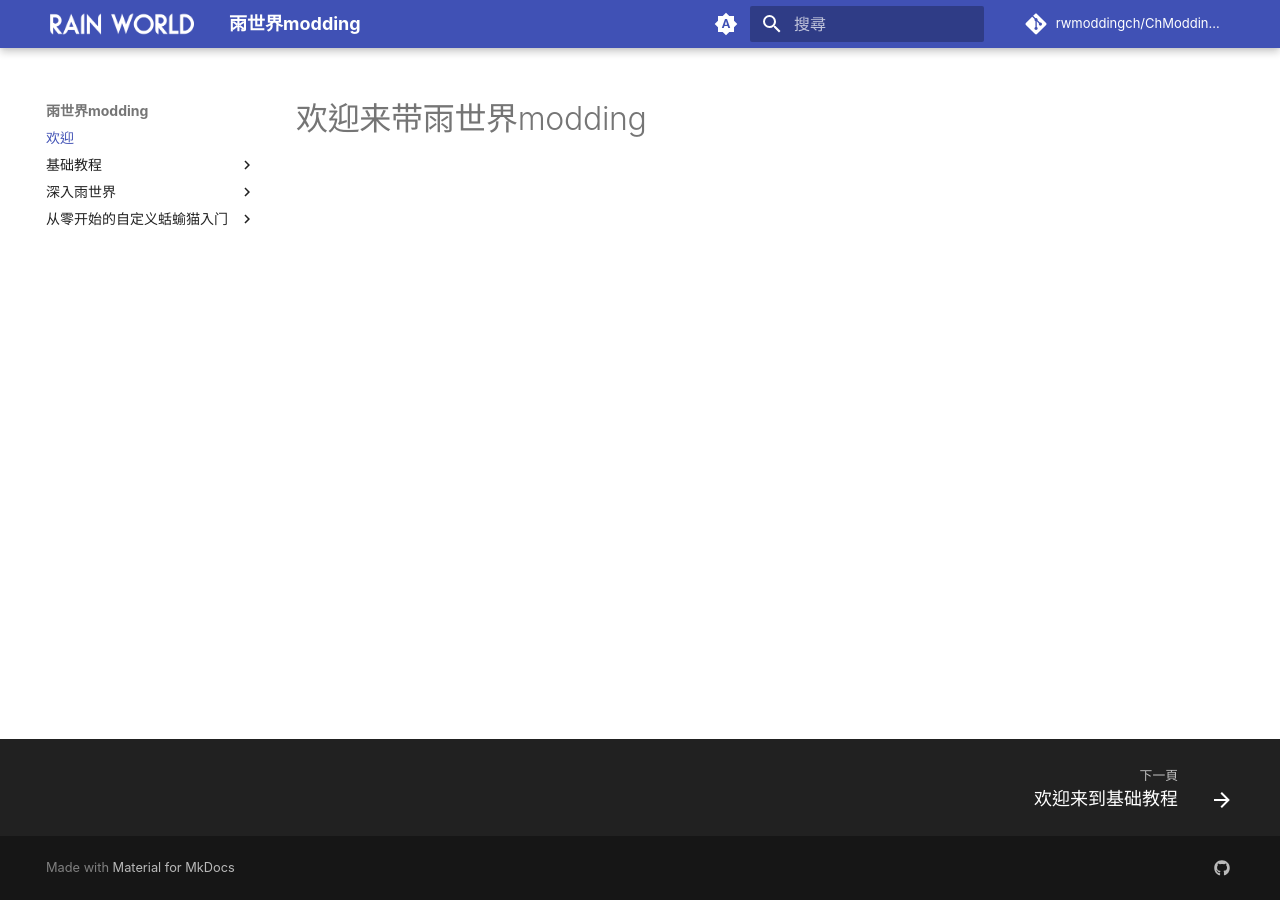
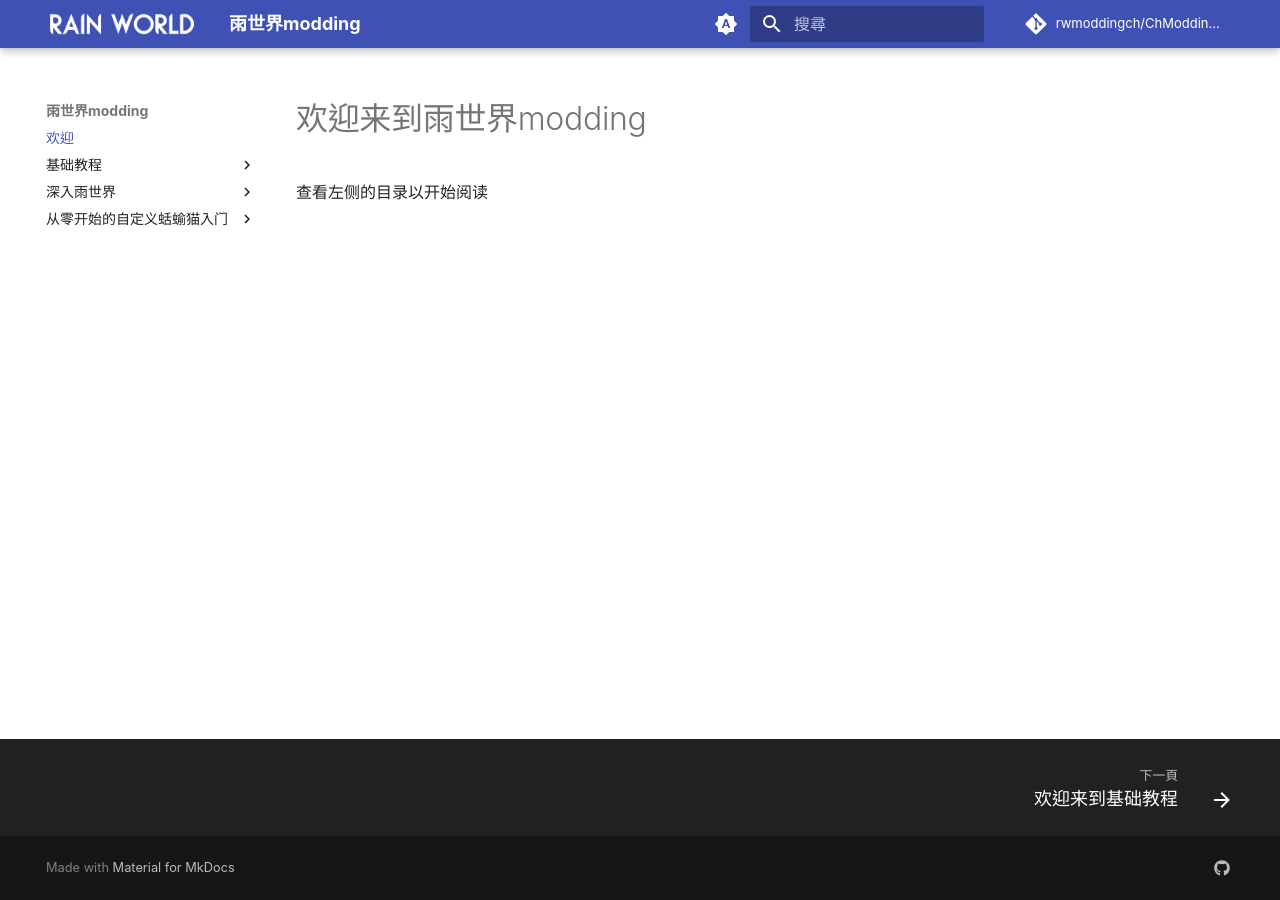
Before and after one commit to rwmoddingch/ChModdingWiki, an MkDocs documentation site: the page built from docs/index.md, in a window 1280 px wide. Built offline with MkDocs 1.6.1 and Material for MkDocs 9.7.7, drawn with Linux system fonts in a browser that asks for light colours; comment, search, counter and statistics services are not loaded.

Commit message:
修改了一下错字

```diff
--- a/docs/index.md
+++ b/docs/index.md
@@ -1 +1,2 @@
-# 欢迎来带雨世界modding
+# 欢迎来到雨世界modding
+查看左侧的目录以开始阅读
```
